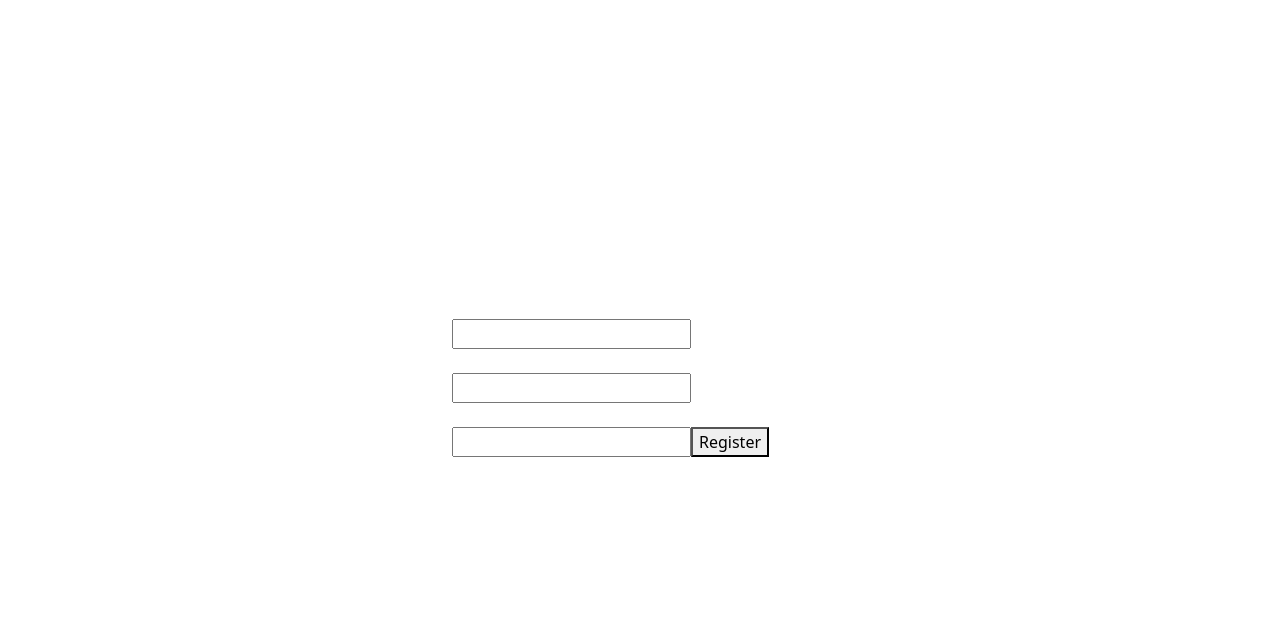
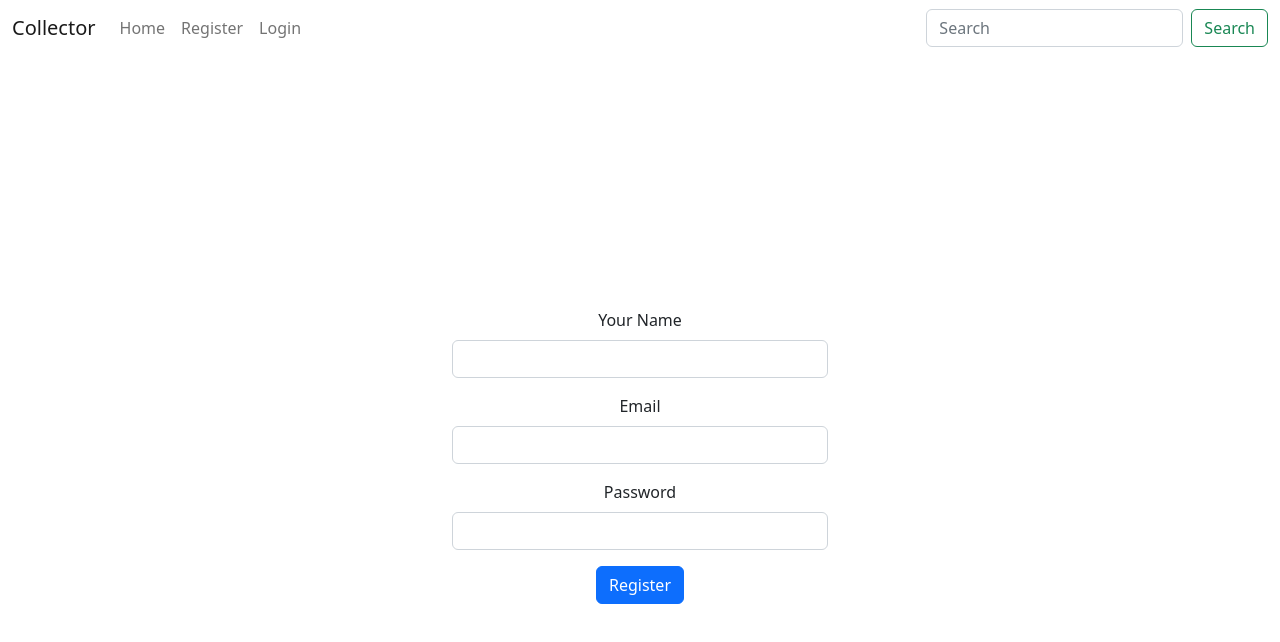
Before and after one commit to Silverun/collector-client, a React (Create React App) app: page /register in a window 1280 px wide. Shown: the top 642 px of the page. Built offline with nearby package versions, Linux system fonts and the light colour scheme.

Commit message:
Nav bar collapse added

```diff
--- a/src/components/Layout.js
+++ b/src/components/Layout.js
@@ -1,9 +1,11 @@
 import React from "react";
 import { Outlet } from "react-router-dom";
+import Navigation from "./Navigation";
 
 const Layout = () => {
   return (
     <main>
+      <Navigation />
       <div className="vh-100 vw-100 d-flex align-items-center">
         <Outlet />
       </div>
--- /dev/null
+++ b/src/components/Navigation.js
@@ -0,0 +1,74 @@
+import React, { useState } from "react";
+
+const Navigation = () => {
+  const [hamButton, setHamButton] = useState(true);
+
+  const hamburgerButtonToggler = () => {
+    if (hamButton === true) {
+      setHamButton(false);
+    } else {
+      setHamButton(true);
+    }
+  };
+
+  return (
+    <nav className="navbar navbar-expand-sm bg-body-tertiary">
+      <div className="container-fluid">
+        <a className="navbar-brand" href="/">
+          Collector
+        </a>
+        <button
+          onClick={hamburgerButtonToggler}
+          className={hamButton ? "navbar-toggler" : "navbar-toggler collapsed"}
+          type="button"
+          data-bs-toggle="collapse"
+          data-bs-target="#navbarTogglerDemo01"
+          aria-controls="navbarTogglerDemo01"
+          aria-expanded={hamButton ? "false" : "true"}
+          aria-label="Toggle navigation"
+        >
+          <span className="navbar-toggler-icon"></span>
+        </button>
+        <div
+          className={
+            hamButton
+              ? "navbar-collapse collapse"
+              : "navbar-collapse collapse show"
+          }
+          id="navbarSupportedContent"
+        >
+          <ul className="navbar-nav me-auto mb-2 mb-lg-0">
+            <li className="nav-item">
+              <a className="nav-link" aria-current="page" href="/">
+                Home
+              </a>
+            </li>
+            <li className="nav-item">
+              <a className="nav-link" href="/register">
+                Register
+              </a>
+            </li>
+            <li className="nav-item">
+              <a className="nav-link" href="/login">
+                Login
+              </a>
+            </li>
+          </ul>
+          <form className="d-flex" role="search">
+            <input
+              className="form-control me-2"
+              type="search"
+              placeholder="Search"
+              aria-label="Search"
+            />
+            <button className="btn btn-outline-success" type="submit">
+              Search
+            </button>
+          </form>
+        </div>
+      </div>
+    </nav>
+  );
+};
+
+export default Navigation;
--- a/src/components/Register.js
+++ b/src/components/Register.js
@@ -20,23 +20,32 @@ export default function Register() {
   return (
     <form
       onSubmit={regSubmitHandler}
-      className="container"
+      className="container text-center"
       style={{ maxWidth: 400 }}
     >
-      <input type="text" ref={nameRef} className="mb-4" label="Your name" />
+      <label htmlFor="nameinput" className="form-label">
+        Your Name
+      </label>
+      <input
+        type="text"
+        ref={nameRef}
+        className="form-control mb-3"
+        id="nameinput"
+      />
+      <label htmlFor="emailinput" className="form-label">
+        Email
+      </label>
       <input
         ref={emailRef}
-        className="mb-4"
+        className="form-control mb-3"
         type="email"
-        label="Email address"
+        id="emailinput"
       />
-      <input
-        ref={passwordRef}
-        className="mb-4"
-        type="password"
-        label="Password"
-      />
-      <button type="submit" className="mb-4">
+      <label htmlFor="passwordinput" className="form-label">
+        Password
+      </label>
+      <input ref={passwordRef} className="form-control mb-3" type="password" />
+      <button type="submit" className="btn btn-primary">
         Register
       </button>
     </form>
```
